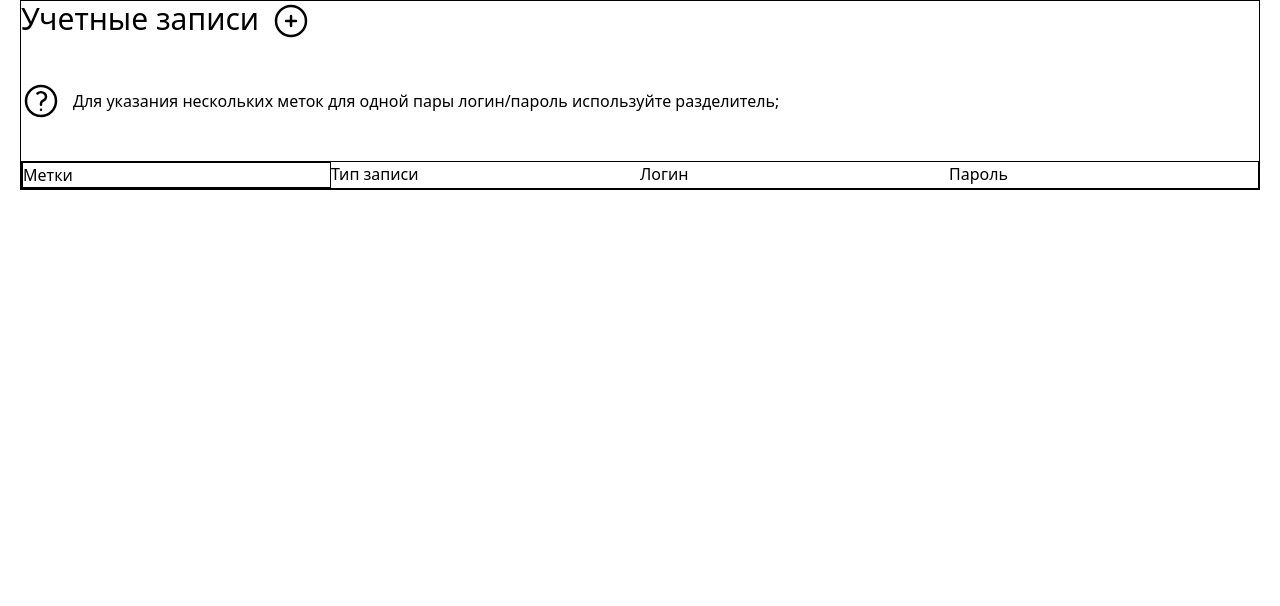
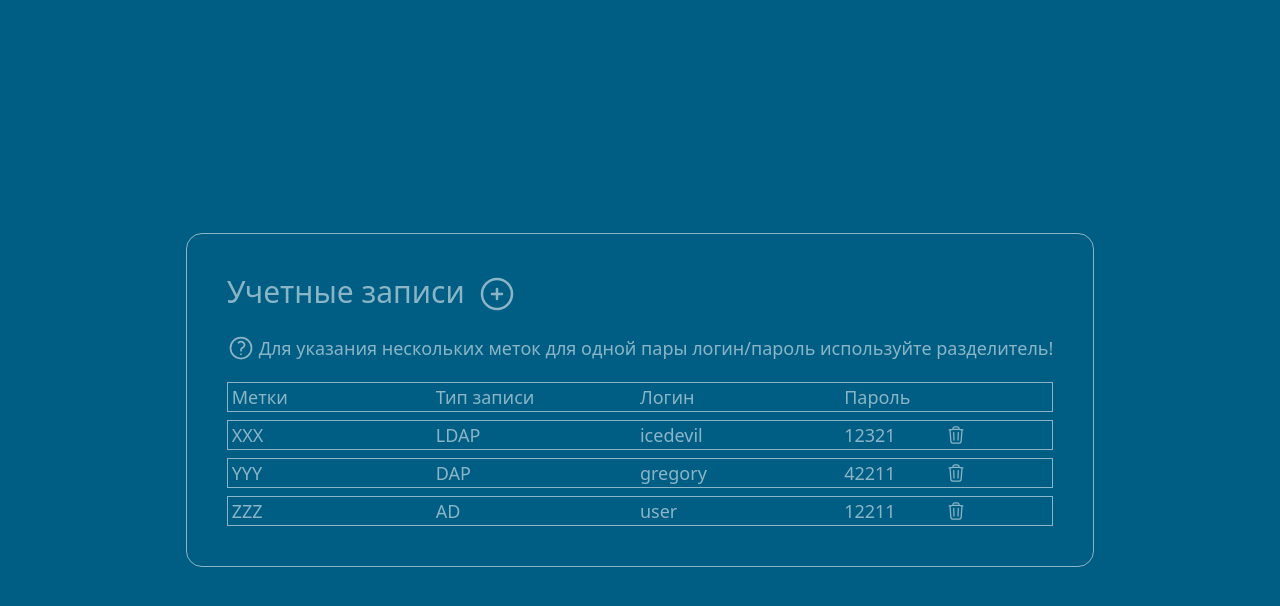
Before and after one commit to danula-ded/saasoft-test, a Vue app: page / in a window 1280 px wide. Shown: the top 606 px of the page. Built offline with nearby package versions, Linux system fonts and the light colour scheme.

Commit message:
# add  styles

```diff
--- a/src/App.vue
+++ b/src/App.vue
@@ -3,5 +3,8 @@ import UserForm from './components/UserForm.vue'
 </script>
 
 <template>
-  <UserForm />
+  <div class="flex bg-[#005e84] h-[100vh]">
+    <UserForm />
+  </div>
+
 </template>
--- a/src/components/TheWelcome.vue
+++ b/src/components/TheWelcome.vue
@@ -1,10 +1,10 @@
 <script setup lang="ts">
 import WelcomeItem from './WelcomeItem.vue'
 import DocumentationIcon from './icons/IconDocumentation.vue'
-import ToolingIcon from './icons/IconTooling.vue'
+import ToolingIcon from './icons/IconDelete.vue'
 import EcosystemIcon from './icons/IconEcosystem.vue'
-import CommunityIcon from './icons/IconCommunity.vue'
-import SupportIcon from './icons/IconSupport.vue'
+import CommunityIcon from './icons/IconPlus.vue'
+import SupportIcon from './icons/IconSign.vue'
 
 const openReadmeInEditor = () => fetch('/__open-in-editor?file=README.md')
 </script>
--- a/src/components/UserForm.vue
+++ b/src/components/UserForm.vue
@@ -1,42 +1,65 @@
 <script setup lang="ts">
-// import { ref } from 'vue'
+import { reactive } from 'vue'
+import IconDelete from './icons/IconDelete.vue'
+import IconPlus from './icons/IconPlus.vue'
+import IconSign from './icons/IconSign.vue'
+
+const data = reactive([
+  { tags: 'XXX', type: 'LDAP', login: 'icedevil', pass: '12321' },
+  { tags: 'YYY', type: 'DAP', login: 'gregory', pass: '42211' },
+  { tags: 'ZZZ', type: 'AD', login: 'user', pass: '12211' },
+])
+
+console.log(data)
 </script>
 
 <template>
-  <div class="flex flex-col border border-solid max-w-[1240px] mx-auto space-y-10">
-    <div class="flex flex-row gap-x-3 w-full">
-      <p class="text-3xl">Учетные записи</p>
-      <svg class="size-10 cursor-pointer" xmlns="http://www.w3.org/2000/svg" fill="none" viewBox="0 0 24 24" stroke-width="1.5" stroke="currentColor">
-        <path stroke-linecap="round" stroke-linejoin="round" d="M12 9v6m3-3H9m12 0a9 9 0 1 1-18 0 9 9 0 0 1 18 0Z" />
-      </svg>
+  <div class="flex flex-col border border-solid rounded-2xl h-fit sm:m-auto space-y-5 p-3 sm:p-10 text-[#8ab5c6]">
+    <div class="flex flex-row gap-x-3 w-full ">
+      <p class="sm:text-3xl ">Учетные записи</p>
+      <IconPlus class=""/>
     </div>
 
-    <div class="flex flex-row gap-x-3 w-full">
-      <svg class="size-10" xmlns="http://www.w3.org/2000/svg" fill="none" viewBox="0 0 24 24" stroke-width="1.5" stroke="currentColor">
-        <path
-          stroke-linecap="round"
-          stroke-linejoin="round"
-          d="M9.879 7.519c1.171-1.025 3.071-1.025 4.242 0 1.172 1.025 1.172 2.687 0 3.712-.203.179-.43.326-.67.442-.745.361-1.45.999-1.45 1.827v.75M21 12a9 9 0 1 1-18 0 9 9 0 0 1 18 0Zm-9 5.25h.008v.008H12v-.008Z"
-        />
-      </svg>
-      <p class="self-center">Для указания нескольких меток для одной пары логин/пароль используйте разделитель;</p>
+    <div class="flex flex-row gap-x-1 w-full text-sm sm:text-lg">
+      <IconSign />
+      <p class="self-center">Для указания нескольких меток для одной пары логин/пароль используйте разделитель!</p>
     </div>
-
-    <div class="flex border border-solid">
-      <div class="basis-1/4 border border-solid">
-        <span>Метки</span>
+    <div class="space-y-2 text-sm sm:text-lg">
+      <div class="flex border border-solid px-1">
+          <div class="basis-1/4">
+            <div>Метки</div>
+          </div>
+          <div class="basis-1/4">
+            <div class="hidden sm:block">Тип записи</div>
+            <div class="sm:hidden">Тип</div>
+          </div>
+          <div class="basis-1/4">
+            <div>Логин</div>
+          </div>
+          <div class="basis-1/4">
+            <div>Пароль</div>
+          </div>
       </div>
-      <div class="basis-1/4">
-        <span>Тип записи</span>
-      </div>
-      <div class="basis-1/4">
-        <span>Логин</span>
-      </div>
-      <div class="basis-1/4">
-        <span>Пароль</span>
+      <div v-for="obj in data" :key="obj.tags" class="flex border border-solid px-1">
+        <div class="basis-1/4">
+          <div> {{ obj.tags }} </div>
+        </div>
+        <div class="basis-1/4">
+          <div> {{ obj.type }} </div>
+        </div>
+        <div class="basis-1/4">
+          <div> {{ obj.login }} </div>
+        </div>
+        <div class="basis-1/8">
+          <div> {{ obj.pass }} </div>
+        </div>
+        <div class="flex basis-1/8 sm:justify-start justify-end">
+          <IconDelete class="size-3 sm:size-5 cursor-pointer mt-1"/>
+        </div>
       </div>
     </div>
   </div>
+
 </template>
 
 <style scoped>
--- a/src/components/icons/IconCommunity.vue
+++ /dev/null
@@ -1,7 +0,0 @@
-<template>
-  <svg xmlns="http://www.w3.org/2000/svg" width="20" height="20" fill="currentColor">
-    <path
-      d="M15 4a1 1 0 1 0 0 2V4zm0 11v-1a1 1 0 0 0-1 1h1zm0 4l-.707.707A1 1 0 0 0 16 19h-1zm-4-4l.707-.707A1 1 0 0 0 11 14v1zm-4.707-1.293a1 1 0 0 0-1.414 1.414l1.414-1.414zm-.707.707l-.707-.707.707.707zM9 11v-1a1 1 0 0 0-.707.293L9 11zm-4 0h1a1 1 0 0 0-1-1v1zm0 4H4a1 1 0 0 0 1.707.707L5 15zm10-9h2V4h-2v2zm2 0a1 1 0 0 1 1 1h2a3 3 0 0 0-3-3v2zm1 1v6h2V7h-2zm0 6a1 1 0 0 1-1 1v2a3 3 0 0 0 3-3h-2zm-1 1h-2v2h2v-2zm-3 1v4h2v-4h-2zm1.707 3.293l-4-4-1.414 1.414 4 4 1.414-1.414zM11 14H7v2h4v-2zm-4 0c-.276 0-.525-.111-.707-.293l-1.414 1.414C5.42 15.663 6.172 16 7 16v-2zm-.707 1.121l3.414-3.414-1.414-1.414-3.414 3.414 1.414 1.414zM9 12h4v-2H9v2zm4 0a3 3 0 0 0 3-3h-2a1 1 0 0 1-1 1v2zm3-3V3h-2v6h2zm0-6a3 3 0 0 0-3-3v2a1 1 0 0 1 1 1h2zm-3-3H3v2h10V0zM3 0a3 3 0 0 0-3 3h2a1 1 0 0 1 1-1V0zM0 3v6h2V3H0zm0 6a3 3 0 0 0 3 3v-2a1 1 0 0 1-1-1H0zm3 3h2v-2H3v2zm1-1v4h2v-4H4zm1.707 4.707l.586-.586-1.414-1.414-.586.586 1.414 1.414z"
-    />
-  </svg>
-</template>
--- /dev/null
+++ b/src/components/icons/IconDelete.vue
@@ -0,0 +1,6 @@
+<!-- This icon is from <https://github.com/Templarian/MaterialDesign>, distributed under Apache 2.0 (https://www.apache.org/licenses/LICENSE-2.0) license-->
+<template>
+<svg xmlns="http://www.w3.org/2000/svg" fill="none" viewBox="0 0 24 24" stroke-width="1.5" stroke="currentColor" >
+  <path stroke-linecap="round" stroke-linejoin="round" d="m14.74 9-.346 9m-4.788 0L9.26 9m9.968-3.21c.342.052.682.107 1.022.166m-1.022-.165L18.16 19.673a2.25 2.25 0 0 1-2.244 2.077H8.084a2.25 2.25 0 0 1-2.244-2.077L4.772 5.79m14.456 0a48.108 48.108 0 0 0-3.478-.397m-12 .562c.34-.059.68-.114 1.022-.165m0 0a48.11 48.11 0 0 1 3.478-.397m7.5 0v-.916c0-1.18-.91-2.164-2.09-2.201a51.964 51.964 0 0 0-3.32 0c-1.18.037-2.09 1.022-2.09 2.201v.916m7.5 0a48.667 48.667 0 0 0-7.5 0" />
+</svg>
+</template>
--- /dev/null
+++ b/src/components/icons/IconPlus.vue
@@ -0,0 +1,5 @@
+<template>
+  <svg class="size-7 sm:size-10 cursor-pointer" xmlns="http://www.w3.org/2000/svg" fill="none" viewBox="0 0 24 24" stroke-width="1.5" stroke="currentColor">
+    <path stroke-linecap="round" stroke-linejoin="round" d="M12 9v6m3-3H9m12 0a9 9 0 1 1-18 0 9 9 0 0 1 18 0Z" />
+  </svg>
+</template>
--- /dev/null
+++ b/src/components/icons/IconSign.vue
@@ -0,0 +1,9 @@
+<template>
+  <svg class="size-7" xmlns="http://www.w3.org/2000/svg" fill="none" viewBox="0 0 24 24" stroke-width="1.5" stroke="currentColor">
+    <path
+      stroke-linecap="round"
+      stroke-linejoin="round"
+      d="M9.879 7.519c1.171-1.025 3.071-1.025 4.242 0 1.172 1.025 1.172 2.687 0 3.712-.203.179-.43.326-.67.442-.745.361-1.45.999-1.45 1.827v.75M21 12a9 9 0 1 1-18 0 9 9 0 0 1 18 0Zm-9 5.25h.008v.008H12v-.008Z"
+    />
+  </svg>
+</template>
--- a/src/components/icons/IconSupport.vue
+++ /dev/null
@@ -1,5 +0,0 @@
-<template>
-  <svg xmlns="http://www.w3.org/2000/svg" width="20" height="20" fill="currentColor">
-    <path d="M10 3.22l-.61-.6a5.5 5.5 0 0 0-7.666.105 5.5 5.5 0 0 0-.114 7.665L10 18.78l8.39-8.4a5.5 5.5 0 0 0-.114-7.665 5.5 5.5 0 0 0-7.666-.105l-.61.61z" />
-  </svg>
-</template>
--- a/src/components/icons/IconTooling.vue
+++ /dev/null
@@ -1,19 +0,0 @@
-<!-- This icon is from <https://github.com/Templarian/MaterialDesign>, distributed under Apache 2.0 (https://www.apache.org/licenses/LICENSE-2.0) license-->
-<template>
-  <svg
-    xmlns="http://www.w3.org/2000/svg"
-    xmlns:xlink="http://www.w3.org/1999/xlink"
-    aria-hidden="true"
-    role="img"
-    class="iconify iconify--mdi"
-    width="24"
-    height="24"
-    preserveAspectRatio="xMidYMid meet"
-    viewBox="0 0 24 24"
-  >
-    <path
-      d="M20 18v-4h-3v1h-2v-1H9v1H7v-1H4v4h16M6.33 8l-1.74 4H7v-1h2v1h6v-1h2v1h2.41l-1.74-4H6.33M9 5v1h6V5H9m12.84 7.61c.1.22.16.48.16.8V18c0 .53-.21 1-.6 1.41c-.4.4-.85.59-1.4.59H4c-.55 0-1-.19-1.4-.59C2.21 19 2 18.53 2 18v-4.59c0-.32.06-.58.16-.8L4.5 7.22C4.84 6.41 5.45 6 6.33 6H7V5c0-.55.18-1 .57-1.41C7.96 3.2 8.44 3 9 3h6c.56 0 1.04.2 1.43.59c.39.41.57.86.57 1.41v1h.67c.88 0 1.49.41 1.83 1.22l2.34 5.39z"
-      fill="currentColor"
-    ></path>
-  </svg>
-</template>
```
